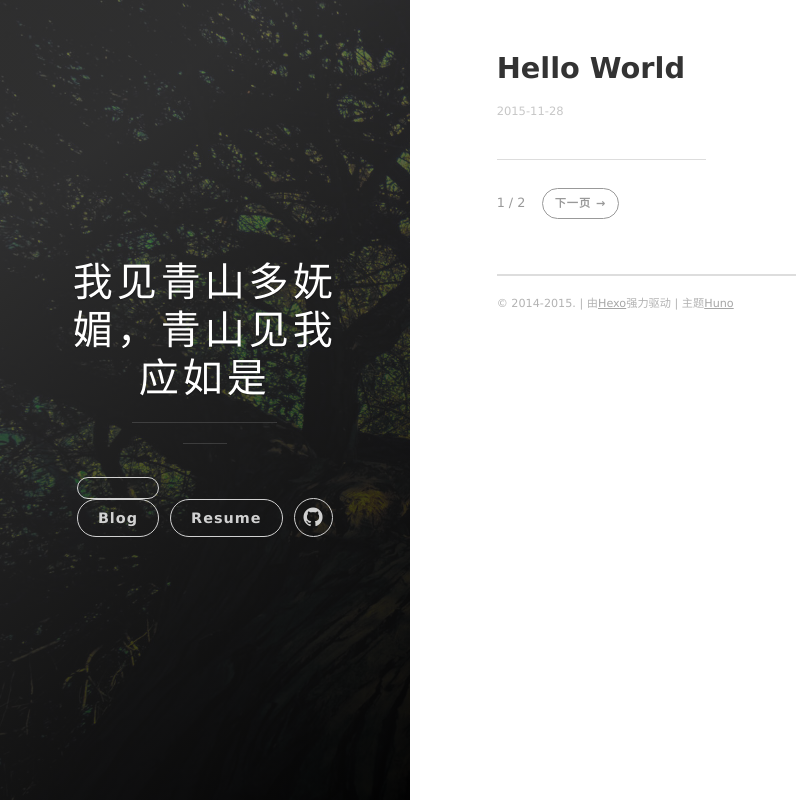
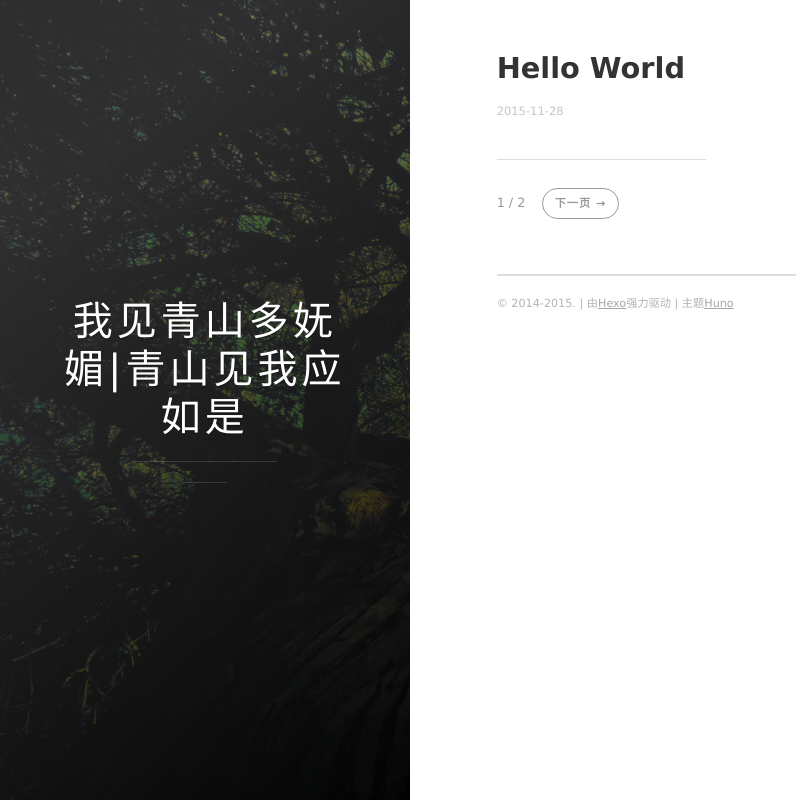
Before and after one commit to agdragon/HomePage, a plain HTML site: page about.html in a window 1280 px wide. Shown: the whole page, without its empty margins (0-796 px from the left). Drawn offline with Linux system fonts and the light colour scheme; files whose address does not match are found by name.

Commit message:
edit the layout

```diff
--- a/about.html
+++ b/about.html
@@ -39,7 +39,7 @@
 
 
 
-        <h1 class="panel-cover__title panel-title"><a href="index.html" title="link to homepage"> 我见青山多妩媚，青山见我应如是
+        <h1 class="panel-cover__title panel-title"><a href="index.html" title="link to homepage"> 我见青山多妩媚|青山见我应如是
 </h1>
         <hr class="panel-cover__divider" />
 <!--
@@ -50,89 +50,6 @@
 
 
         <div class="navigation-wrapper">
-
-          <nav class="cover-navigation cover-navigation--primary">
-            <ul class="navigation">
-
-
-
-                <li class="navigation__item"><a href="https://agdragon.github.io/" title="" class="blog-button">Blog</a></li>
-
-
-                <li class="navigation__item"><a href="https://agdragon.github.io/resume/" title="" class="">Resume</a></li>
-
-
-            </ul>
-          </nav>
-
-          <!-- ----------------------------
-To add a new social icon simply duplicate one of the list items from below
-and change the class in the <i> tag to match the desired social network
-and then add your link to the <a>. Here is a full list of social network
-classes that you can use:
-
-    icon-social-500px
-    icon-social-behance
-    icon-social-delicious
-    icon-social-designer-news
-    icon-social-deviant-art
-    icon-social-digg
-    icon-social-dribbble
-    icon-social-facebook
-    icon-social-flickr
-    icon-social-forrst
-    icon-social-foursquare
-    icon-social-github
-    icon-social-google-plus
-    icon-social-hi5
-    icon-social-instagram
-    icon-social-lastfm
-    icon-social-linkedin
-    icon-social-medium
-    icon-social-myspace
-    icon-social-path
-    icon-social-pinterest
-    icon-social-rdio
-    icon-social-reddit
-    icon-social-skype
-    icon-social-spotify
-    icon-social-stack-overflow
-    icon-social-steam
-    icon-social-stumbleupon
-    icon-social-treehouse
-    icon-social-tumblr
-    icon-social-twitter
-    icon-social-vimeo
-    icon-social-xbox
-    icon-social-yelp
-    icon-social-youtube
-    icon-social-zerply
-    icon-mail
-
--------------------------------->
-
-<!-- add social info here -->
-
-
-
-<nav class="cover-navigation navigation--social">
-  <ul class="navigation">
-
-
-      <!-- Github -->
-      <li class="navigation__item">
-        <a href="https://github.com/agdragon" title="GitHub">
-          <i class='icon icon-social-github'></i>
-          <span class="label">GitHub</span>
-        </a>
-      </li>
-
-
-
-  </ul>
-</nav>
-
-
 
         </div>
 
```
